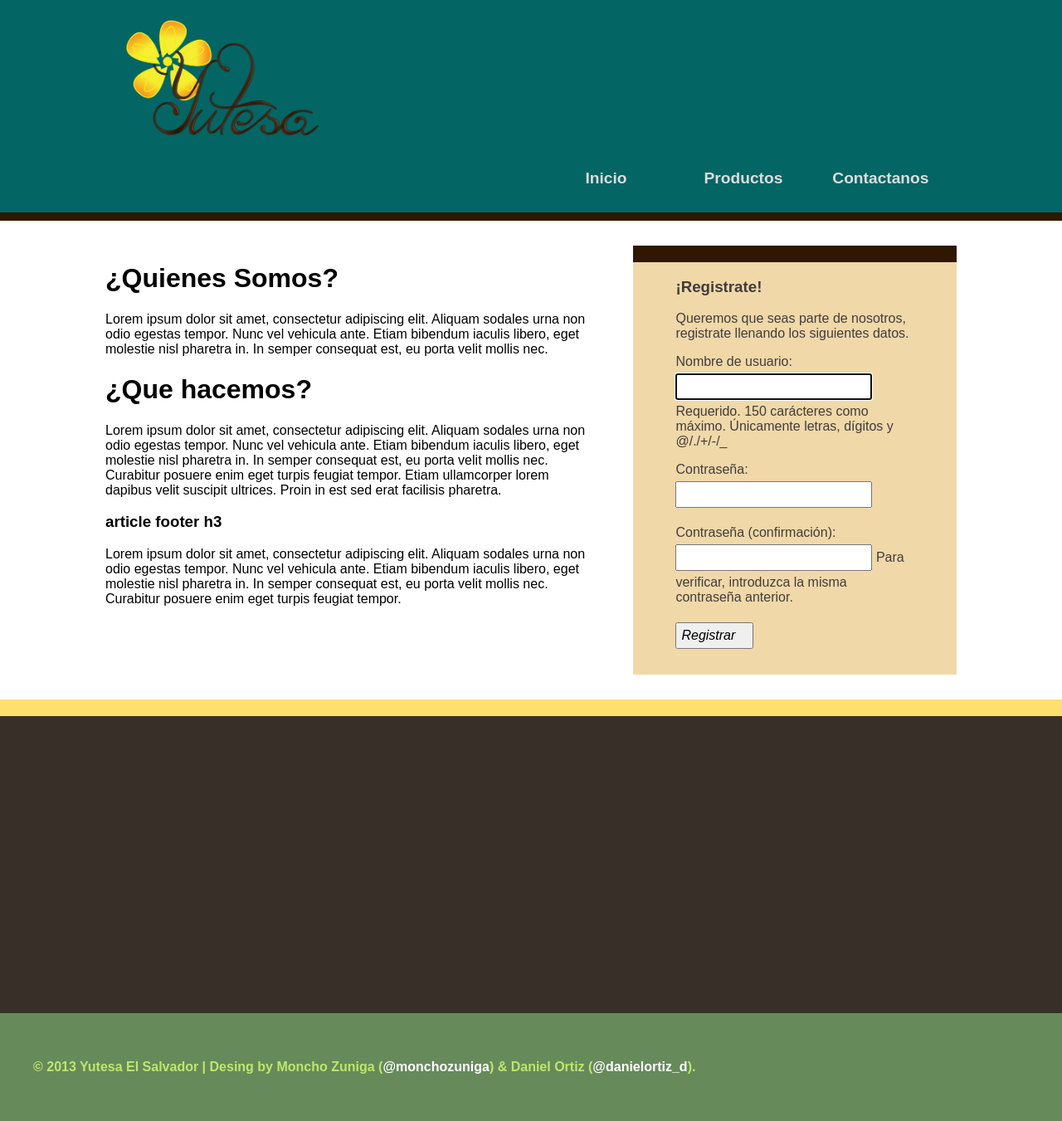
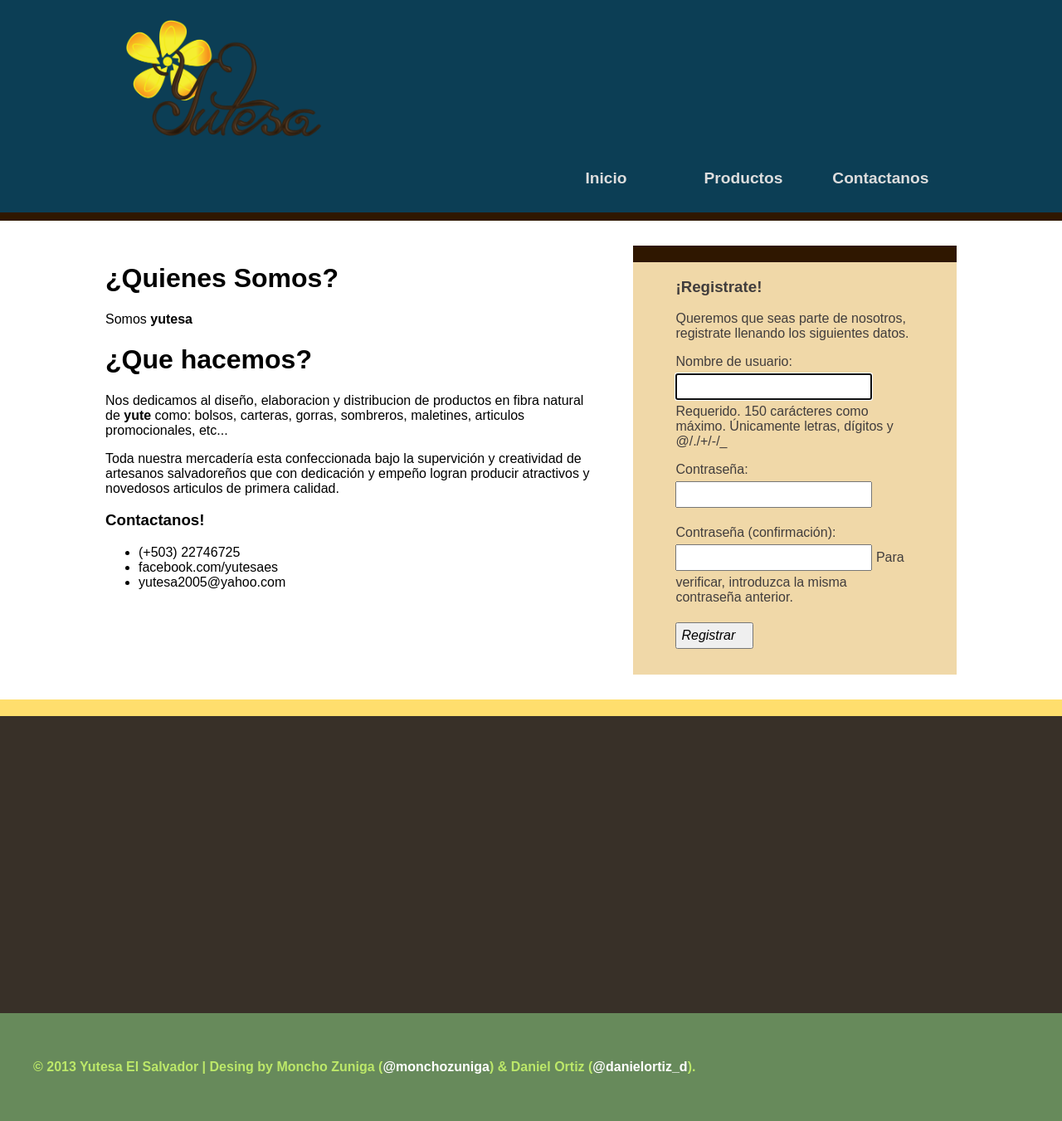
Before and after one commit to yutesa/lisa, a Django app: page / in a window 1280 px wide. Shown: the whole page at 83% size. Run offline with Django 3.2, Linux system fonts and the light colour scheme; parts of the project's set-up code (start-up, migrations or seed data) failed here and were passed over.

Commit message:
Modificaciones en diseño.

```diff
--- a/lisa/static/css/main.css
+++ b/lisa/static/css/main.css
@@ -96,7 +96,7 @@ textarea {
   width: 90%;
 }
 .header-container {
-  background: #036564;
+  background: #0c3e55;
   border-bottom: 10px solid #2f1700;
   width: 100%;
 }
--- a/lisa/static/css/main.styl
+++ b/lisa/static/css/main.styl
@@ -74,7 +74,7 @@ textarea
 
 
 .header-container
-    background #036564
+    background #0c3e55
     border-bottom 10px solid #2F1700
     width 100%
 
--- a/lisa/templates/inicio.html
+++ b/lisa/templates/inicio.html
@@ -4,14 +4,21 @@
 {% block contenido %}
     <article>
             <h1>¿Quienes Somos?</h1>
-            <p>Lorem ipsum dolor sit amet, consectetur adipiscing elit. Aliquam sodales urna non odio egestas tempor. Nunc vel vehicula ante. Etiam bibendum iaculis libero, eget molestie nisl pharetra in. In semper consequat est, eu porta velit mollis nec.</p>
+            <p>Somos <strong>yutesa</strong></p>
         <section>
             <h1>¿Que hacemos?</h1>
-            <p>Lorem ipsum dolor sit amet, consectetur adipiscing elit. Aliquam sodales urna non odio egestas tempor. Nunc vel vehicula ante. Etiam bibendum iaculis libero, eget molestie nisl pharetra in. In semper consequat est, eu porta velit mollis nec. Curabitur posuere enim eget turpis feugiat tempor. Etiam ullamcorper lorem dapibus velit suscipit ultrices. Proin in est sed erat facilisis pharetra.</p>
+             <p>Nos dedicamos al diseño, elaboracion y distribucion de productos en fibra natural de <strong>yute</strong> como: bolsos, carteras, gorras, sombreros, maletines, articulos promocionales, etc...</p>
+        </section>
+         <section>
+             <p>Toda nuestra mercadería esta confeccionada bajo la supervición y creatividad de artesanos salvadoreños que con dedicación y empeño logran producir atractivos y novedosos articulos de primera calidad.</p>
         </section>
         <footer>
-            <h3>article footer h3</h3>
-            <p>Lorem ipsum dolor sit amet, consectetur adipiscing elit. Aliquam sodales urna non odio egestas tempor. Nunc vel vehicula ante. Etiam bibendum iaculis libero, eget molestie nisl pharetra in. In semper consequat est, eu porta velit mollis nec. Curabitur posuere enim eget turpis feugiat tempor.</p>
+            <h3>Contactanos!</h3>
+            <ul>
+                <li>(+503) 22746725</li>
+                <li>facebook.com/yutesaes</li>
+                <li>yutesa2005@yahoo.com</li>
+            </ul>
         </footer>
     </article>
 
```
Also changed, not shown: lisa/carga/products/android-ico.ico (added), lisa/carga/products/carterita.jpg (added), lisa/static/img/logo.png, lisa_estore.db, 9 other files.
